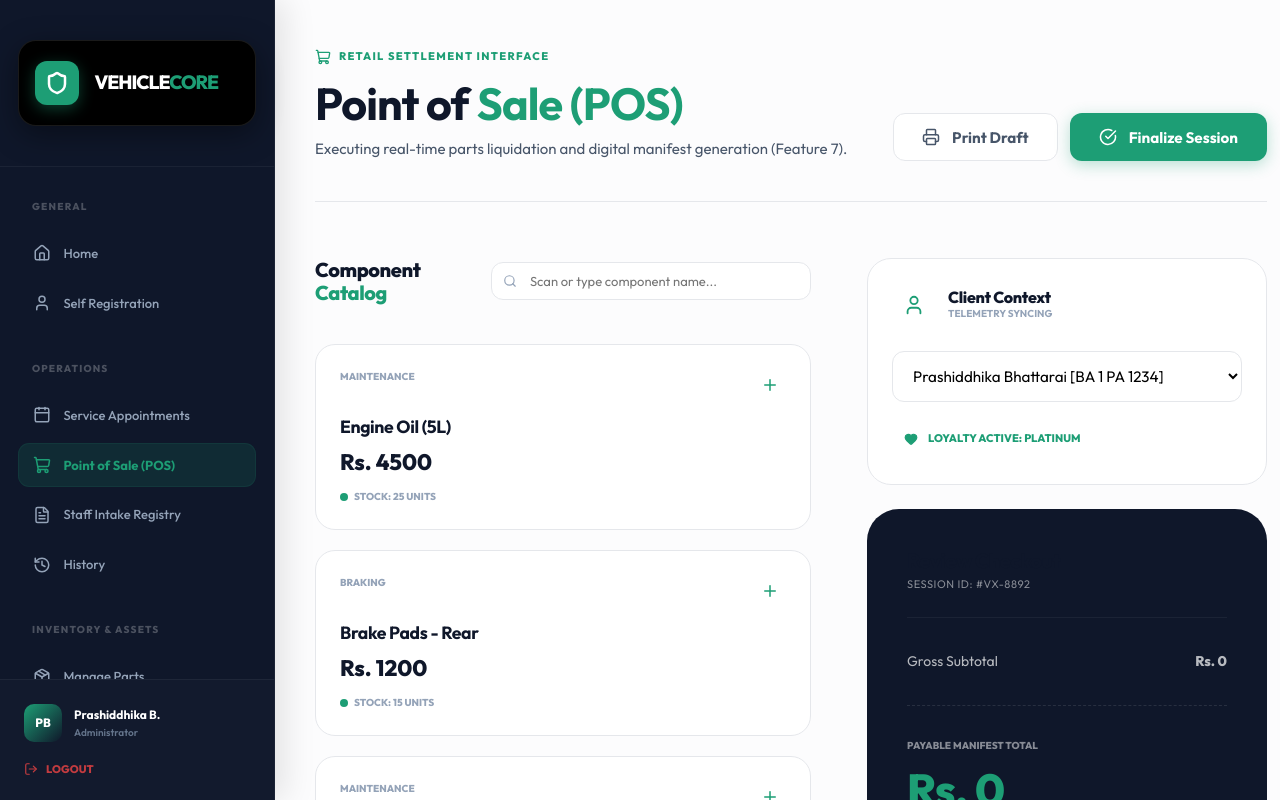
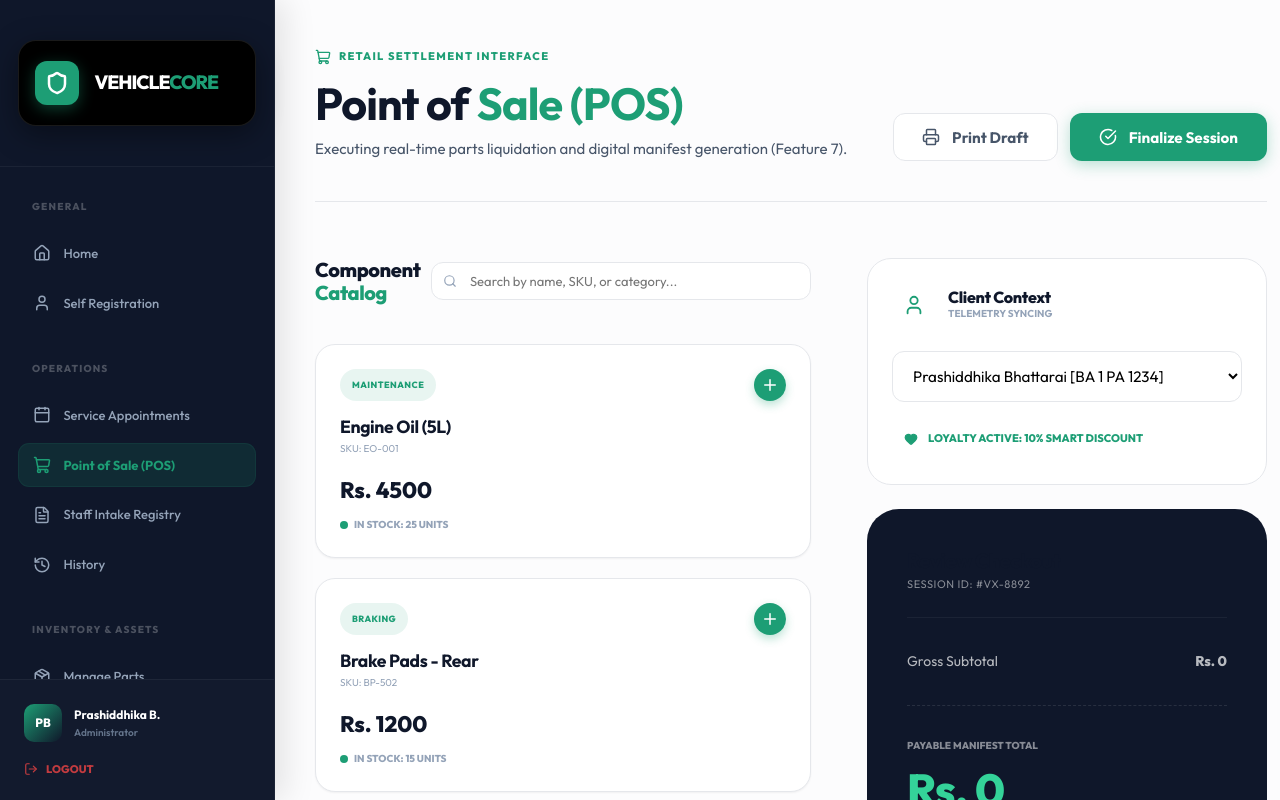
Before and after one commit to CodeJuggernaut15/SadhanSewa_CodeFun, a React (Vite) app in the folder frontend/: page /staff/sales in a window 1280 px wide. Shown: the top 800 px of the page. Built offline with nearby package versions, Linux system fonts and the light colour scheme.

Commit message:
Polished Sales & Invoice page with success modal, loyalty program, and enhanced search

```diff
--- a/frontend/src/index.css
+++ b/frontend/src/index.css
@@ -222,3 +222,65 @@ button {
   main { margin-left: 0 !important; }
   .content-container { padding: 2rem 1.5rem; }
 }
+
+/* Status Chips */
+.chip {
+  padding: 4px 12px;
+  border-radius: 99px;
+  font-size: 11px;
+  font-weight: 800;
+  text-transform: uppercase;
+  letter-spacing: 0.05em;
+  display: inline-flex;
+  align-items: center;
+  gap: 6px;
+}
+
+.chip-success { background: rgba(29, 158, 117, 0.1); color: var(--primary); }
+.chip-error { background: rgba(239, 68, 68, 0.1); color: var(--error); }
+.chip-warning { background: rgba(245, 158, 11, 0.1); color: var(--warning); }
+
+/* Success Modal / Overlay */
+.success-overlay {
+  position: fixed;
+  top: 0;
+  left: 0;
+  width: 100%;
+  height: 100%;
+  background: rgba(15, 23, 42, 0.95);
+  display: flex;
+  align-items: center;
+  justify-content: center;
+  z-index: 10000;
+  backdrop-filter: blur(8px);
+  animation: fadeIn 0.3s ease-out;
+}
+
+.success-card {
+  background: white;
+  padding: 3.5rem;
+  border-radius: 32px;
+  text-align: center;
+  max-width: 480px;
+  width: 90%;
+  box-shadow: var(--shadow-float);
+  animation: slideUp 0.5s cubic-bezier(0.175, 0.885, 0.32, 1.275);
+}
+
+@keyframes slideUp {
+  from { opacity: 0; transform: translateY(40px) scale(0.95); }
+  to { opacity: 1; transform: translateY(0) scale(1); }
+}
+
+.icon-circle {
+  width: 80px;
+  height: 80px;
+  background: var(--primary);
+  color: white;
+  border-radius: 50%;
+  display: flex;
+  align-items: center;
+  justify-content: center;
+  margin: 0 auto 1.5rem;
+  box-shadow: 0 10px 30px rgba(29, 158, 117, 0.4);
+}
--- a/frontend/src/pages/SalesAndInvoice.jsx
+++ b/frontend/src/pages/SalesAndInvoice.jsx
@@ -2,7 +2,7 @@ import React, { useState } from 'react';
 import {
   ShoppingCart, Search, Trash2, Printer, Mail,
   Heart, Plus, Minus, CheckCircle, User,
-  CreditCard, Package, ArrowRight, LayoutGrid, List, Receipt, Tag
+  CreditCard, Package, ArrowRight, Zap, RefreshCcw
 } from 'lucide-react';
 
 const S = {
@@ -10,25 +10,27 @@ const S = {
   header: { display: 'flex', justifyContent: 'space-between', alignItems: 'flex-end', marginBottom: '3.5rem', paddingBottom: '2.5rem', borderBottom: '1.5px solid var(--border-color)' },
   layout: { display: 'grid', gridTemplateColumns: '1fr 400px', gap: '3.5rem', alignItems: 'start' },
   card: { background: 'var(--bg-card)', border: '1.5px solid var(--border-color)', borderRadius: '24px', overflow: 'hidden' },
-  partCard: { background: 'var(--bg-card)', border: '1.5px solid var(--border-color)', borderRadius: '20px', padding: '1.5rem', transition: 'all 0.3s ease' },
+  partCard: { background: 'var(--bg-card)', border: '1.5px solid var(--border-color)', borderRadius: '20px', padding: '1.5rem', transition: 'all 0.3s ease', position: 'relative' },
   summaryCard: { background: 'var(--bg-nav)', borderRadius: '32px', padding: '2.5rem', color: '#fff', position: 'sticky', top: '2.5rem' },
   th: { background: 'rgba(0,0,0,0.01)', padding: '1.25rem 1.5rem', textAlign: 'left', fontSize: '10px', fontWeight: 800, textTransform: 'uppercase', letterSpacing: '0.12em', color: 'var(--text-muted)', borderBottom: '1.5px solid var(--border-color)' },
   td: { padding: '1.5rem 1.5rem', fontSize: '14px', borderBottom: '1.5px solid var(--border-color)', verticalAlign: 'middle' },
 };
 
 const SalesAndInvoice = () => {
-  const partsInventory = [
-    { id: 1, name: 'Engine Oil (5L)', price: 4500, stock: 25, category: 'Maintenance' },
-    { id: 2, name: 'Brake Pads - Rear', price: 1200, stock: 15, category: 'Braking' },
-    { id: 3, name: 'Air Filter', price: 850, stock: 9, category: 'Maintenance' },
-    { id: 4, name: 'LED Headlamp', price: 2100, stock: 40, category: 'Electrical' },
-    { id: 5, name: 'Fuel Filter', price: 1450, stock: 12, category: 'Maintenance' },
-    { id: 6, name: 'Spark Plug (Set)', price: 3200, stock: 4, category: 'Engine' },
-  ];
+  const [partsInventory] = useState([
+    { id: 1, name: 'Engine Oil (5L)', price: 4500, stock: 25, category: 'Maintenance', sku: 'EO-001' },
+    { id: 2, name: 'Brake Pads - Rear', price: 1200, stock: 15, category: 'Braking', sku: 'BP-502' },
+    { id: 3, name: 'Air Filter', price: 850, stock: 9, category: 'Maintenance', sku: 'AF-109' },
+    { id: 4, name: 'LED Headlamp', price: 2100, stock: 40, category: 'Electrical', sku: 'LH-992' },
+    { id: 5, name: 'Fuel Filter', price: 1450, stock: 12, category: 'Maintenance', sku: 'FF-301' },
+    { id: 6, name: 'Spark Plug (Set)', price: 3200, stock: 4, category: 'Engine', sku: 'SP-104' },
+  ]);
 
   const [cart, setCart] = useState([]);
   const [searchTerm, setSearchTerm] = useState('');
   const [paymentMethod, setPaymentMethod] = useState('Cash');
+  const [isSuccess, setIsSuccess] = useState(false);
+  const [loading, setLoading] = useState(false);
 
   const addToCart = (part) => {
     const existing = cart.find(item => item.id === part.id);
@@ -52,15 +54,52 @@ const SalesAndInvoice = () => {
   };
 
   const subtotal = cart.reduce((acc, item) => acc + (item.price * item.quantity), 0);
-  const discount = subtotal > 5000 ? subtotal * 0.1 : 0;
+  const discount = subtotal > 5000 ? subtotal * 0.1 : 0; // Feature 16: Loyalty Discount
   const total = subtotal - discount;
 
   const filteredParts = partsInventory.filter(p =>
-    p.name.toLowerCase().includes(searchTerm.toLowerCase())
+    p.name.toLowerCase().includes(searchTerm.toLowerCase()) ||
+    p.sku.toLowerCase().includes(searchTerm.toLowerCase()) ||
+    p.category.toLowerCase().includes(searchTerm.toLowerCase())
   );
+
+  const handleFinalize = () => {
+    if (cart.length === 0) return;
+    setLoading(true);
+    // Simulate SMTP dispatch & DB update
+    setTimeout(() => {
+      setLoading(false);
+      setIsSuccess(true);
+    }, 1500);
+  };
+
+  const resetSession = () => {
+    setCart([]);
+    setIsSuccess(false);
+    setSearchTerm('');
+  };
 
   return (
     <div style={S.page} className="page-transition">
+      {/* Requirement 11: Success State & Email Notification Confirmation */}
+      {isSuccess && (
+        <div className="success-overlay">
+          <div className="success-card">
+            <div className="icon-circle">
+              <CheckCircle size={40} />
+            </div>
+            <h2 style={{ fontSize: '2rem', marginBottom: '1rem' }}>Invoice Dispatched!</h2>
+            <p style={{ color: 'var(--text-secondary)', marginBottom: '2.5rem', lineHeight: 1.6 }}>
+              The digital manifest #VX-8892 has been successfully transmitted via SMTP to <strong>bhattaraipracdka@gmail.com</strong>.
+            </p>
+            <div style={{ display: 'flex', gap: '12px', justifyContent: 'center' }}>
+              <button className="btn btn-outline" onClick={() => setIsSuccess(false)}><Printer size={18} /> Print Copy</button>
+              <button className="btn btn-primary" onClick={resetSession}><RefreshCcw size={18} /> New Session</button>
+            </div>
+          </div>
+        </div>
+      )}
+
       <div style={S.header}>
         <div>
           <div style={{ display: 'flex', alignItems: 'center', gap: '8px', color: 'var(--primary)', fontWeight: 800, fontSize: '11px', textTransform: 'uppercase', letterSpacing: '0.12em', marginBottom: '0.75rem' }}>
@@ -71,34 +110,38 @@ const SalesAndInvoice = () => {
         </div>
         <div style={{ display: 'flex', gap: '12px' }}>
           <button className="btn btn-outline"><Printer size={18} /> Print Draft</button>
-          <button className="btn btn-primary"><CheckCircle size={18} /> Finalize Session</button>
+          <button className="btn btn-primary" onClick={handleFinalize} disabled={loading || cart.length === 0}>
+            {loading ? 'Processing...' : <><CheckCircle size={18} /> Finalize Session</>}
+          </button>
         </div>
       </div>
 
       <div style={S.layout}>
         <div>
+          {/* Requirement 10: Multi-field Search */}
           <div style={{ display: 'flex', justifyContent: 'space-between', alignItems: 'center', marginBottom: '2.5rem' }}>
              <h3 style={{ fontSize: '1.25rem', margin: 0, fontWeight: 800 }}>Component <span style={{ color: 'var(--primary)' }}>Catalog</span></h3>
              <div style={{ position: 'relative' }}>
                 <Search size={14} style={{ position: 'absolute', left: '12px', top: '50%', transform: 'translateY(-50%)', color: 'var(--text-muted)' }} />
-                <input className="input" placeholder="Scan or type component name..." value={searchTerm} onChange={(e) => setSearchTerm(e.target.value)} style={{ padding: '10px 10px 10px 38px', width: '320px', fontSize: '13px' }} />
+                <input className="input" placeholder="Search by name, SKU, or category..." value={searchTerm} onChange={(e) => setSearchTerm(e.target.value)} style={{ padding: '10px 10px 10px 38px', width: '380px', fontSize: '13px' }} />
              </div>
           </div>
 
           <div style={{ display: 'grid', gridTemplateColumns: 'repeat(auto-fill, minmax(280px, 1fr))', gap: '1.25rem', marginBottom: '3.5rem' }}>
              {filteredParts.map(part => (
-               <div key={part.id} style={S.partCard} className="hover:border-primary group">
+               <div key={part.id} style={S.partCard} className="hover:border-primary group card">
                   <div style={{ display: 'flex', justifyContent: 'space-between', marginBottom: '1rem' }}>
-                     <span style={{ fontSize: '10px', fontWeight: 800, color: 'var(--text-muted)', textTransform: 'uppercase' }}>{part.category}</span>
-                     <button onClick={() => addToCart(part)} style={{ background: 'var(--primary)10', border: 'none', width: '32px', height: '32px', borderRadius: '80px', color: 'var(--primary)', cursor: 'pointer', display: 'flex', alignItems: 'center', justifyContent: 'center' }}>
+                     <span className="chip chip-success" style={{ fontSize: '9px' }}>{part.category}</span>
+                     <button onClick={() => addToCart(part)} style={{ background: 'var(--primary)', border: 'none', width: '32px', height: '32px', borderRadius: '50%', color: '#fff', cursor: 'pointer', display: 'flex', alignItems: 'center', justifyContent: 'center', boxShadow: '0 4px 10px rgba(29, 158, 117, 0.3)' }}>
                         <Plus size={18} />
                      </button>
                   </div>
                   <h4 style={{ fontSize: '1.1rem', marginBottom: '4px' }}>{part.name}</h4>
+                  <p style={{ fontSize: '10px', color: 'var(--text-muted)', marginBottom: '1rem' }}>SKU: {part.sku}</p>
                   <p style={{ fontSize: '1.4rem', fontWeight: 800, color: 'var(--text-primary)', margin: '8px 0' }}>Rs. {part.price}</p>
                   <div style={{ display: 'flex', alignItems: 'center', gap: '6px' }}>
                      <div style={{ width: '8px', height: '8px', borderRadius: '50%', background: part.stock < 10 ? '#ef4444' : 'var(--primary)' }}></div>
-                     <span style={{ fontSize: '10px', fontWeight: 800, color: part.stock < 10 ? '#ef4444' : 'var(--text-muted)' }}>STOCK: {part.stock} UNITS</span>
+                     <span style={{ fontSize: '10px', fontWeight: 800, color: part.stock < 10 ? '#ef4444' : 'var(--text-muted)' }}>{part.stock < 10 ? 'LOW STOCK' : 'IN STOCK'}: {part.stock} UNITS</span>
                   </div>
                </div>
              ))}
@@ -131,7 +174,7 @@ const SalesAndInvoice = () => {
                      <tr key={item.id} style={{ borderBottom: '1px solid var(--border-color)' }}>
                         <td style={S.td}>
                            <div style={{ fontWeight: 800, color: 'var(--text-primary)' }}>{item.name}</div>
-                           <div style={{ fontSize: '10px', color: 'var(--text-muted)', textTransform: 'uppercase' }}>{item.category}</div>
+                           <div style={{ fontSize: '10px', color: 'var(--text-muted)', textTransform: 'uppercase' }}>{item.sku}</div>
                         </td>
                         <td style={S.td}>Rs. {item.price}</td>
                         <td style={S.td}>
@@ -168,9 +211,10 @@ const SalesAndInvoice = () => {
                 <option>Walk-in / Guest Client</option>
                 <option>Add New Intake Profile</option>
              </select>
+             {/* Requirement 16: Loyalty Active Visual */}
              <div style={{ marginTop: '1rem', padding: '12px', background: 'var(--primary)05', borderRadius: '10px', border: '1px solid var(--primary)20', display: 'flex', alignItems: 'center', gap: '10px' }}>
                 <Heart size={14} fill="var(--primary)" color="var(--primary)" />
-                <span style={{ fontSize: '11px', fontWeight: 800, color: 'var(--primary)' }}>LOYALTY ACTIVE: PLATINUM</span>
+                <span style={{ fontSize: '11px', fontWeight: 800, color: 'var(--primary)' }}>LOYALTY ACTIVE: 10% SMART DISCOUNT</span>
              </div>
           </div>
 
@@ -185,9 +229,10 @@ const SalesAndInvoice = () => {
                    <span>Gross Subtotal</span>
                    <span style={{ fontWeight: 800 }}>Rs. {subtotal}</span>
                 </div>
+                {/* Requirement 16: Applied Discount Display */}
                 {discount > 0 && (
-                  <div style={{ display: 'flex', justifyContent: 'space-between', fontSize: '14px', color: 'var(--primary)' }}>
-                     <span style={{ display: 'flex', alignItems: 'center', gap: '8px' }}><Zap size={14} fill="var(--primary)" /> Smart Reward (-10%)</span>
+                  <div style={{ display: 'flex', justifyContent: 'space-between', fontSize: '14px', color: 'var(--primary-light)' }}>
+                     <span style={{ display: 'flex', alignItems: 'center', gap: '8px' }}><Zap size={14} fill="var(--primary-light)" /> Smart Reward (-10%)</span>
                      <span style={{ fontWeight: 800 }}>- Rs. {discount}</span>
                   </div>
                 )}
@@ -195,18 +240,18 @@ const SalesAndInvoice = () => {
 
              <div style={{ margin: '2rem 0', paddingTop: '2rem', borderTop: '1px dashed rgba(255,255,255,0.1)' }}>
                 <p style={{ fontSize: '10px', textTransform: 'uppercase', fontWeight: 800, opacity: 0.5, marginBottom: '10px' }}>Payable Manifest Total</p>
-                <h2 style={{ fontSize: '2.8rem', fontWeight: 800, color: 'var(--primary)' }}>Rs. {total}</h2>
+                <h2 style={{ fontSize: '2.8rem', fontWeight: 800, color: 'var(--primary-light)' }}>Rs. {total}</h2>
              </div>
 
              <label style={{ fontSize: '10px', fontWeight: 800, color: 'rgba(255,255,255,0.4)', textTransform: 'uppercase', marginBottom: '10px', display: 'block' }}>Settlement Logic</label>
              <div style={{ display: 'flex', gap: '10px', marginBottom: '2.5rem' }}>
                 {['Cash', 'Digital', 'Credit'].map(m => (
-                  <button key={m} onClick={() => setPaymentMethod(m)} style={{ flex: 1, padding: '12px', borderRadius: '12px', fontSize: '12px', fontWeight: 800, border: '1.5px solid rgba(255,255,255,0.05)', background: paymentMethod === m ? 'var(--primary)' : 'rgba(255,255,255,0.02)', color: '#fff', cursor: 'pointer', transition: 'all 0.2s' }}>{m}</button>
+                   <button key={m} onClick={() => setPaymentMethod(m)} style={{ flex: 1, padding: '12px', borderRadius: '12px', fontSize: '12px', fontWeight: 800, border: '1.5px solid rgba(255,255,255,0.05)', background: paymentMethod === m ? 'var(--primary)' : 'rgba(255,255,255,0.02)', color: '#fff', cursor: 'pointer', transition: 'all 0.2s' }}>{m}</button>
                 ))}
              </div>
 
-             <button className="btn btn-primary" style={{ width: '100%', background: 'var(--primary)', color: '#fff', padding: '16px', fontSize: '14px' }}>
-                <Mail size={18} /> Finalize & Dispatch <ArrowRight size={18} />
+             <button className="btn btn-primary" onClick={handleFinalize} disabled={loading || cart.length === 0} style={{ width: '100%', background: 'var(--primary)', color: '#fff', padding: '16px', fontSize: '14px' }}>
+                {loading ? 'Processing...' : <><Mail size={18} /> Finalize & Dispatch <ArrowRight size={18} /></>}
              </button>
              <p style={{ fontSize: '11px', textAlign: 'center', color: 'rgba(255,255,255,0.4)', marginTop: '1.5rem', lineHeight: 1.6 }}>Feature 11: Real-time manifest dispatch to customer email via SMTP protocol.</p>
           </div>
```
Also changed, not shown: 2 other files (tests, documents, lock files or other folders).
